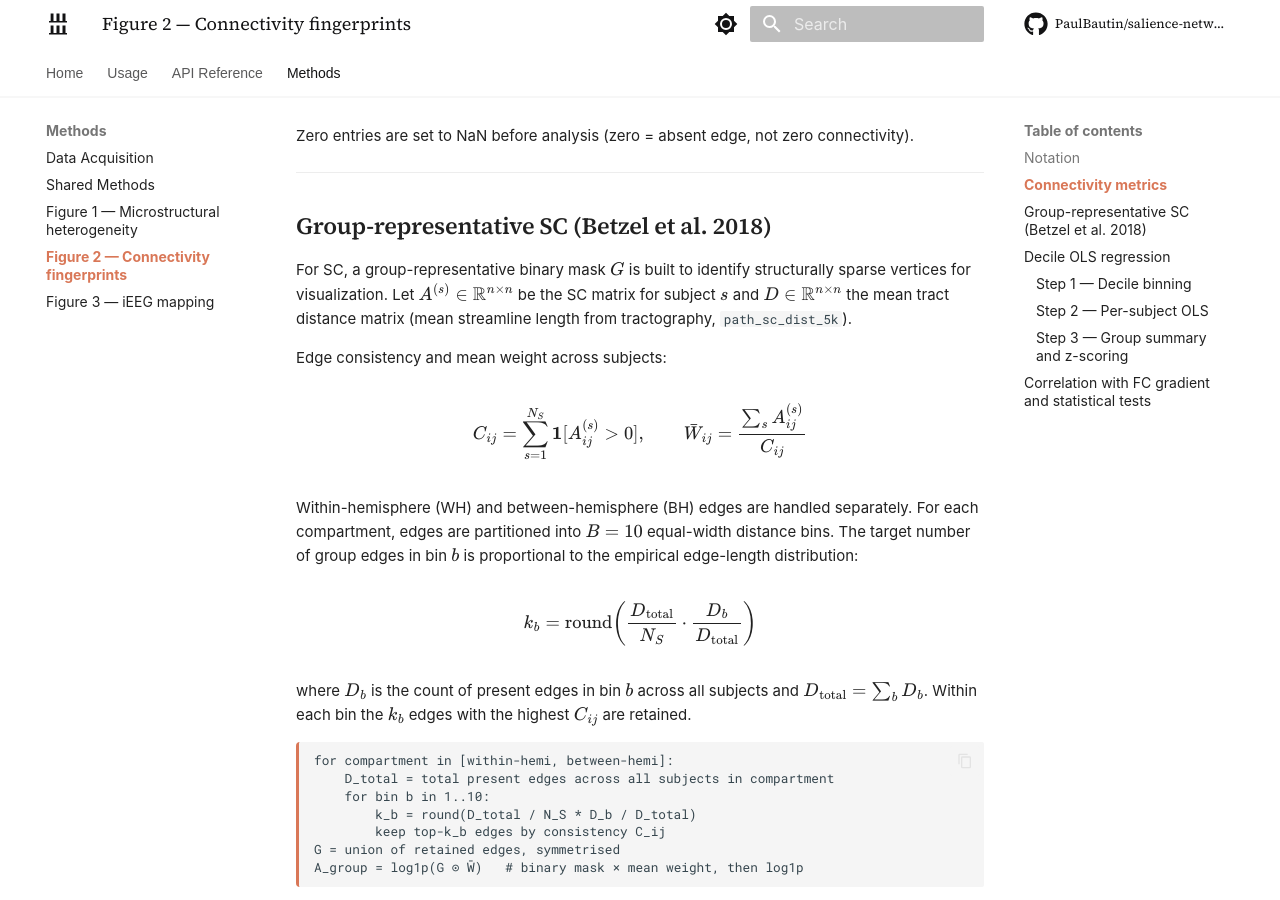
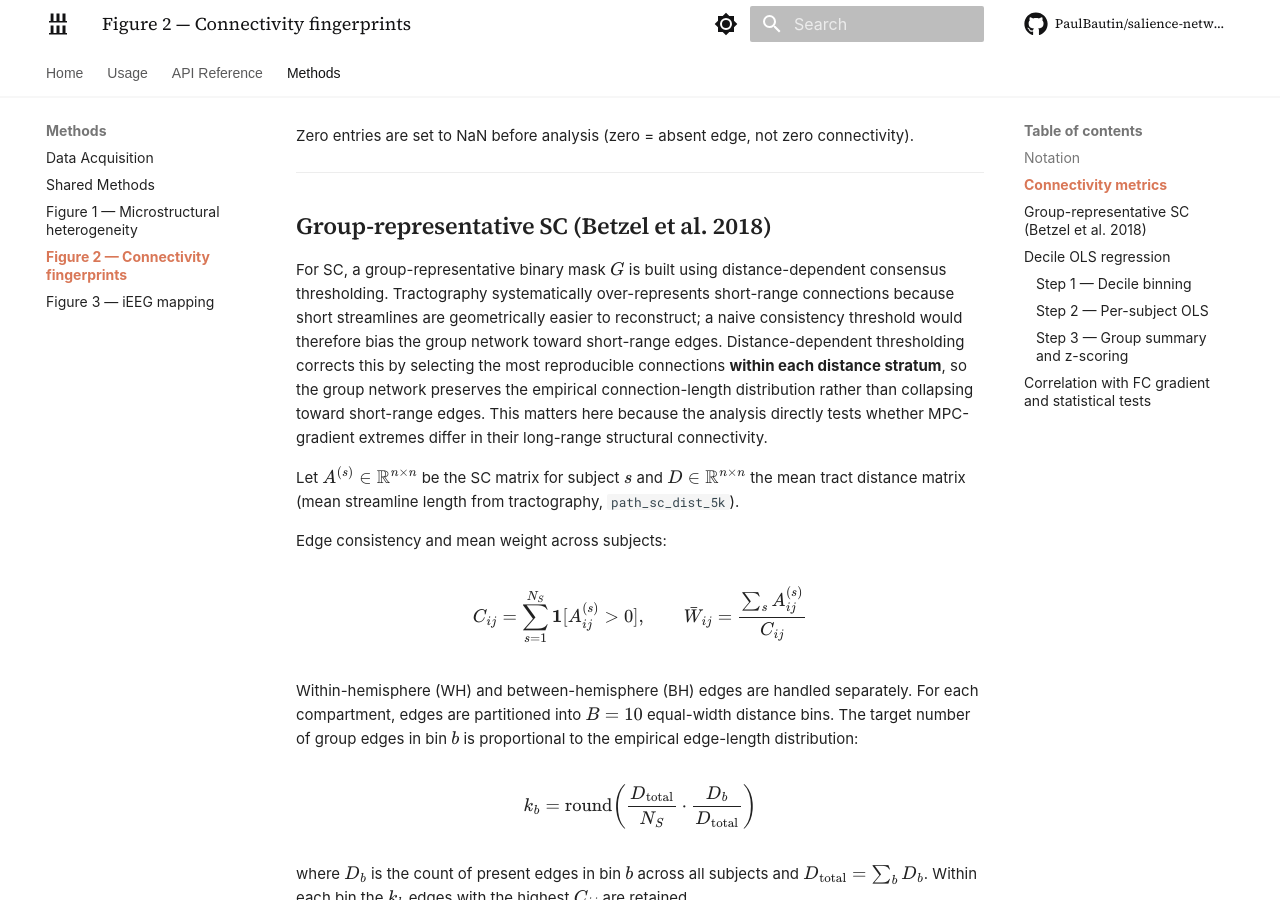
Before and after one commit to PaulBautin/salience-network-multiscale-switch, an MkDocs documentation site: the page built from docs/methods/figure_2.md, in a window 1280 px wide and 900 px high, scrolled down 1122 px. Built offline with MkDocs 1.6.1 and Material for MkDocs 9.7.7, drawn with Linux system fonts in a browser that asks for light colours; some web fonts are replaced; comment, search, counter and statistics services are not loaded.

Commit message:
update distance- dependant treshold

```diff
--- a/docs/methods/figure_2.md
+++ b/docs/methods/figure_2.md
@@ -50,10 +50,20 @@ connectivity).
 
 ## Group-representative SC (Betzel et al. 2018)
 
-For SC, a group-representative binary mask $G$ is built to identify structurally
-sparse vertices for visualization. Let $A^{(s)} \in \mathbb{R}^{n \times n}$ be the
-SC matrix for subject $s$ and $D \in \mathbb{R}^{n \times n}$ the mean tract
-distance matrix (mean streamline length from tractography, `path_sc_dist_5k`).
+For SC, a group-representative binary mask $G$ is built using distance-dependent
+consensus thresholding. Tractography systematically over-represents short-range
+connections because short streamlines are geometrically easier to reconstruct;
+a naive consistency threshold would therefore bias the group network toward
+short-range edges. Distance-dependent thresholding corrects this by selecting
+the most reproducible connections **within each distance stratum**, so the group
+network preserves the empirical connection-length distribution rather than
+collapsing toward short-range edges. This matters here because the analysis
+directly tests whether MPC-gradient extremes differ in their long-range
+structural connectivity.
+
+Let $A^{(s)} \in \mathbb{R}^{n \times n}$ be the SC matrix for subject $s$ and
+$D \in \mathbb{R}^{n \times n}$ the mean tract distance matrix (mean streamline
+length from tractography, `path_sc_dist_5k`).
 
 Edge consistency and mean weight across subjects:
 
```
